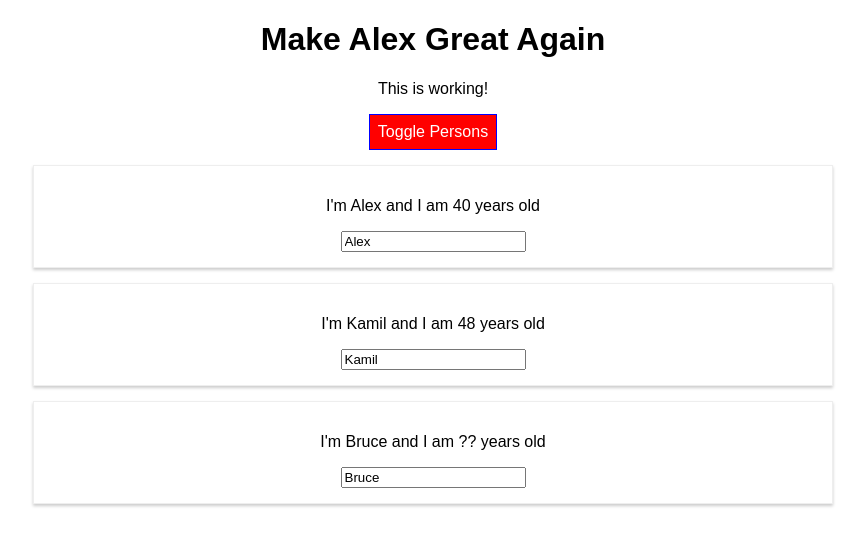
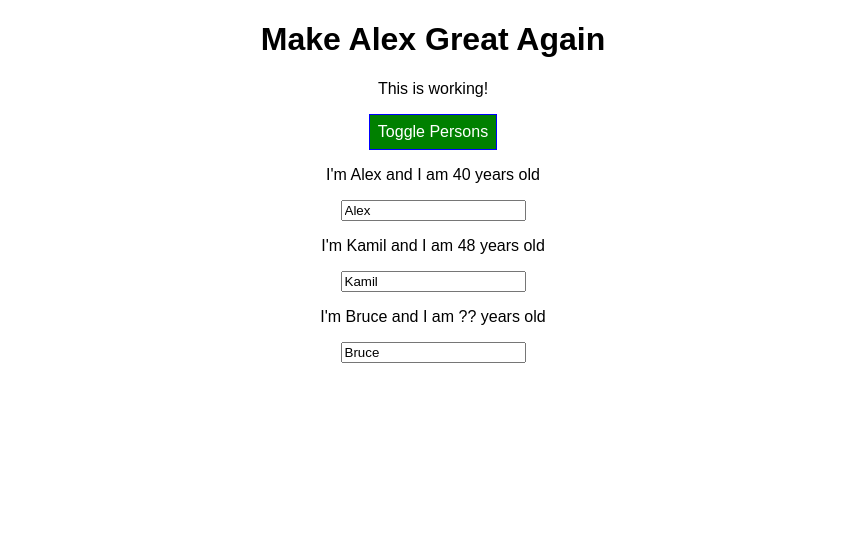
Before and after one commit to almack131216/react-cg_burger-builder, a React (Create React App) app: page / in a window 1280 px wide. Both pictures are taken after a click on the button "Toggle Persons". Shown: the top 546 px of the page, without its empty margins (207-1072 px from the left). Built offline with nearby package versions, Linux system fonts and the light colour scheme.

Commit message:
73 | STYLE | removed styled-components

```diff
--- a/src/App.css
+++ b/src/App.css
@@ -9,3 +9,17 @@
 .bold {
   font-weight: bold;
 }
+
+.button {
+  background-color: green;
+  color: white;
+  font: inherit;
+  border: 1px solid blue;
+  padding: 8px;
+  cursor: pointer;
+}
+
+button:hover {
+  background-color: lightgreen;
+  color: black;
+}
--- a/src/App.js
+++ b/src/App.js
@@ -1,20 +1,6 @@
 import React, { Component } from "react";
-import styled from "styled-components";
 import "./App.css";
 import Person from "./Person/Person";
-
-const StyledButton = styled.button`
-  background-color: ${props => (props.alt ? "red" : "green")};
-  color: white;
-  font: inherit;
-  border: 1px solid blue;
-  padding: 8px;
-  cursor: pointer;
-  &:hover {
-    background-color: ${props => (props.alt ? "salmon" : "lightgreen")};
-    color: black;
-  }
-`;
 
 class App extends Component {
   state = {
@@ -98,12 +84,9 @@ class App extends Component {
       <div className="App">
         <h1>Make Alex Great Again</h1>
         <p className={classes.join(" ")}>This is working!</p>
-        <StyledButton
-          alt={this.state.showPersons}
-          onClick={this.togglePersonsHandler}
-        >
+        <button className="button" onClick={this.togglePersonsHandler}>
           Toggle Persons
-        </StyledButton>
+        </button>
         {persons}
       </div>
     );
--- a/src/Person/Person.css
+++ b/src/Person/Person.css
@@ -1,4 +1,4 @@
-/* .Person {
+.Person {
   width: 60%;
   margin: 15px auto;
   border: 1px solid #eee;
@@ -11,4 +11,4 @@
   .Person {
     width: 450px;
   }
-} */
+}
--- a/src/Person/Person.js
+++ b/src/Person/Person.js
@@ -1,32 +1,15 @@
 import React from "react";
 // import "./Person.css";
-import styled from "styled-components";
-
-const StyledDiv = styled.div`
-  background-color: white;
-  width: 60%;
-  margin: 15px auto;
-  border: 1px solid #eee;
-  box-shadow: 0 2px 3px #ccc;
-  padding: 15px;
-  text-align: center;
-
-  @media (max-width: 500px) {
-    background-color: #f5f5f5;
-    border-color: black;
-  }
-`;
 
 const person = props => {
   return (
-    // <div className="Person" style={style}>
-    <StyledDiv>
+    <div className="Person">
       <p onClick={props.click}>
         I'm {props.name} and I am {props.age} years old
       </p>
       <p>{props.children}</p>
       <input type="text" onChange={props.changed} value={props.name} />
-    </StyledDiv>
+    </div>
   );
 };
 
```
